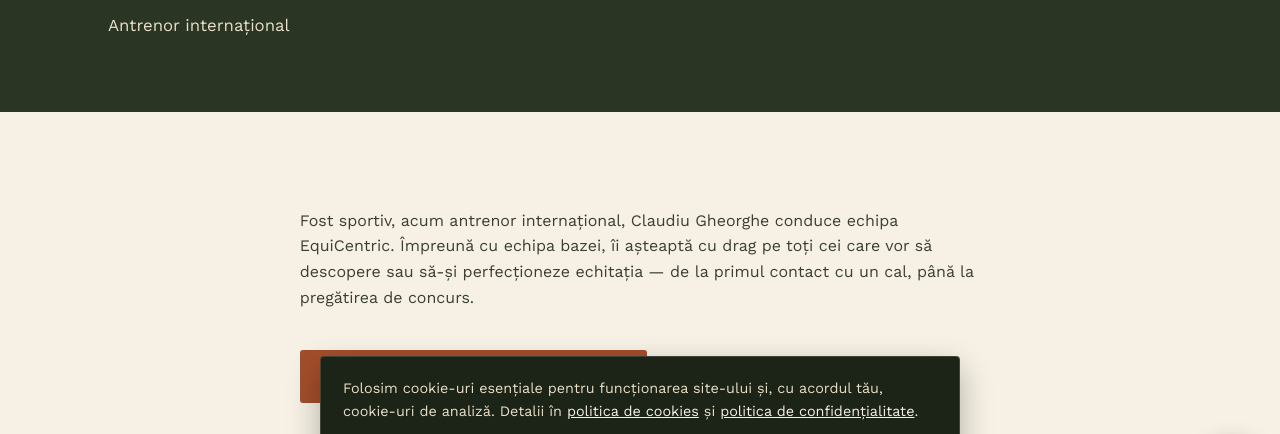
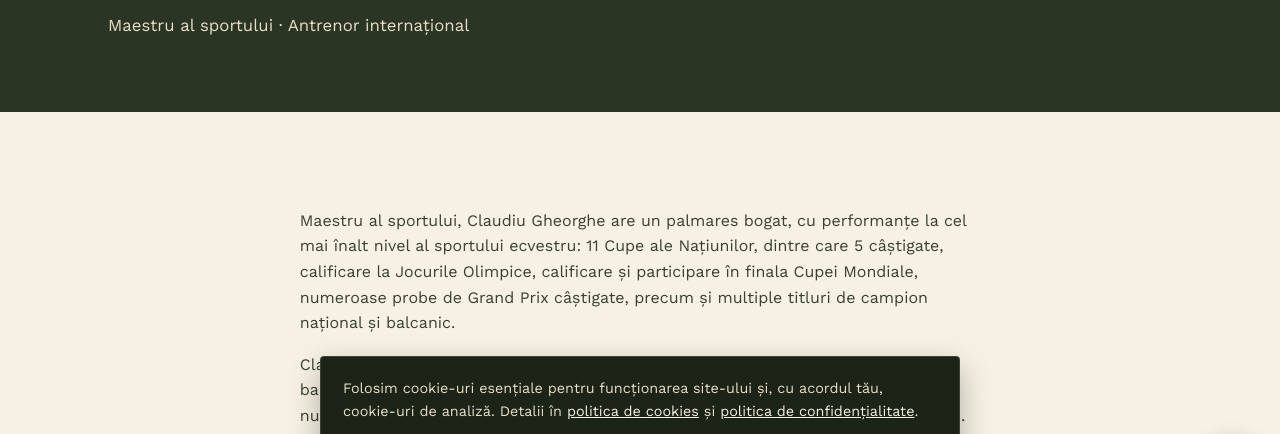
Before and after one commit to valentinlzr-cell/equicentric, a plain HTML site: page antrenori/claudiu-gheorghe/index.html in a window 1280 px wide. Shown: the part 290-724 px from the top of the page. Drawn offline with nearby package versions, Linux system fonts and the light colour scheme.

Commit message:
Update index.html

```diff
--- a/antrenori/claudiu-gheorghe/index.html
+++ b/antrenori/claudiu-gheorghe/index.html
@@ -3,11 +3,11 @@
 <head>
 <meta charset="UTF-8">
 <meta name="viewport" content="width=device-width, initial-scale=1.0">
-<title>Claudiu Gheorghe — Antrenor internațional | EquiCentric</title>
-<meta name="description" content="Claudiu Gheorghe, fost sportiv și antrenor internațional, conduce echipa EquiCentric.">
+<title>Claudiu Gheorghe — Maestru al sportului și antrenor internațional | EquiCentric</title>
+<meta name="description" content="Claudiu Gheorghe, maestru al sportului, are 11 Cupe ale Națiunilor (5 câștigate), calificare olimpică și 35 de ani de activitate profesională în sportul ecvestru.">
 <link rel="canonical" href="https://equicentric.ro/antrenori/claudiu-gheorghe/">
-<meta property="og:title" content="Claudiu Gheorghe — Antrenor internațional | EquiCentric">
-<meta property="og:description" content="Claudiu Gheorghe, fost sportiv și antrenor internațional, conduce echipa EquiCentric.">
+<meta property="og:title" content="Claudiu Gheorghe — Maestru al sportului și antrenor internațional | EquiCentric">
+<meta property="og:description" content="Claudiu Gheorghe, maestru al sportului, are 11 Cupe ale Națiunilor (5 câștigate), calificare olimpică și 35 de ani de activitate profesională în sportul ecvestru.">
 <meta property="og:type" content="website">
 <meta property="og:url" content="https://equicentric.ro/antrenori/claudiu-gheorghe/">
 <meta property="og:image" content="https://equicentric.ro/assets/img/hero-poster.jpg">
@@ -18,7 +18,7 @@
 <link href="https://fonts.googleapis.com/css2?family=Fraunces:ital,opsz,wght@0,9..144,400;0,9..144,500;0,9..144,600;1,9..144,500&family=Work+Sans:wght@400;500;600&display=swap" rel="stylesheet">
 <link rel="stylesheet" href="/assets/styles.css">
 
-<script type="application/ld+json">{"@context": "https://schema.org", "@type": "Person", "name": "Claudiu Gheorghe", "jobTitle": "Antrenor internațional", "worksFor": {"@type": "SportsActivityLocation", "name": "EquiCentric"}}</script>
+<script type="application/ld+json">{"@context": "https://schema.org", "@type": "Person", "name": "Claudiu Gheorghe", "jobTitle": "Maestru al sportului / Antrenor internațional", "worksFor": {"@type": "SportsActivityLocation", "name": "EquiCentric"}}</script>
 </head>
 <body>
 <a class="skip" href="#main">Sari la conținut</a>
@@ -47,13 +47,15 @@
   <div class="wrap">
     <p class="kicker">Antrenori</p>
     <h1>Claudiu Gheorghe</h1>
-    <p>Antrenor internațional</p>
+    <p>Maestru al sportului · Antrenor internațional</p>
   </div>
 </section>
 
 <section>
   <div class="wrap" style="max-width:74ch;">
-    <p style="color:#3a4030;">Fost sportiv, acum antrenor internațional, Claudiu Gheorghe conduce echipa EquiCentric. Împreună cu echipa bazei, îi așteaptă cu drag pe toți cei care vor să descopere sau să-și perfecționeze echitația — de la primul contact cu un cal, până la pregătirea de concurs.</p>
+    <p style="color:#3a4030;">Maestru al sportului, Claudiu Gheorghe are un palmares bogat, cu performanțe la cel mai înalt nivel al sportului ecvestru: 11 Cupe ale Națiunilor, dintre care 5 câștigate, calificare la Jocurile Olimpice, calificare și participare în finala Cupei Mondiale, numeroase probe de Grand Prix câștigate, precum și multiple titluri de campion național și balcanic.</p>
+    <p style="color:#3a4030;">Claudiu a fost antrenorul echipelor CSA Steaua și Dinamo, precum și al campionilor balcanici la categoriile copii, juniori și tineret. Experiența și priceperea acumulate în nu mai puțin de 35 de ani de activitate profesională sunt cu adevărat impresionante.</p>
+    <p style="color:#3a4030;">Astăzi, Claudiu conduce echipa EquiCentric și, împreună cu echipa bazei, îi așteaptă cu drag pe toți cei care vor să descopere sau să-și perfecționeze echitația — de la primul contact cu un cal, până la pregătirea de concurs.</p>
     <a class="btn btn-primary" href="/contact/" style="margin-top:24px;">Programează o lecție cu echipa noastră</a>
   </div>
 </section>
```
